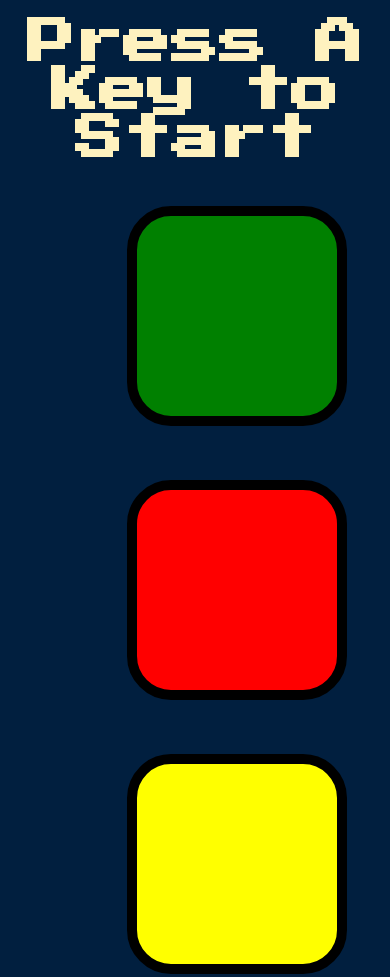
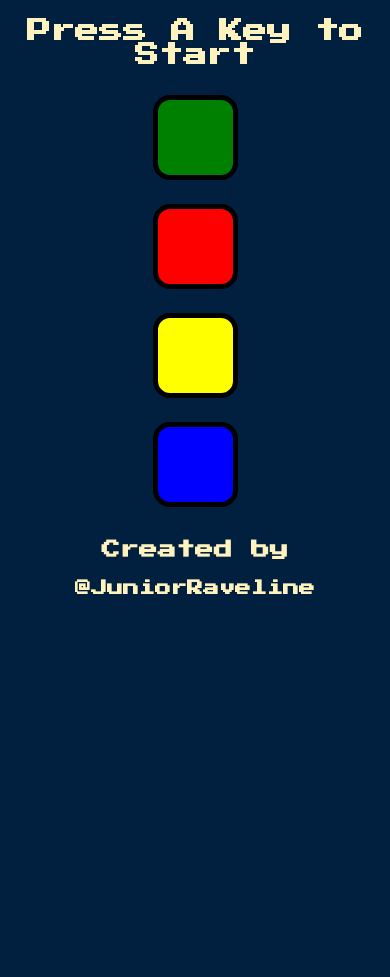
Before and after one commit to ravelinejunior/GeniusWebApp, a plain HTML site: page index.html in a window 390 px wide. Shown: the top 977 px of the page. After the commit the page ends 844 px from the top, so only its background shows below. Drawn offline with nearby package versions, Linux system fonts and the light colour scheme.

Commit message:
Changing the size of dices

```diff
--- a/css/style.css
+++ b/css/style.css
@@ -24,8 +24,8 @@ footer {
 .btn {
   margin: 25px;
   display: inline-block;
-  height: 200px;
-  width: 200px;
+  height: 100px;
+  width: 100px;
   border: 10px solid black;
   border-radius: 20%;
 }
@@ -55,3 +55,21 @@ footer {
   box-shadow: 0 0 20px white;
   background-color: grey;
 }
+
+@media (max-width: 725px) {
+  #level-title {
+    font-family: "Press Start 2P", cursive;
+    font-size: 1.5rem;
+    margin: 5%;
+    color: #fef2bf;
+  }
+
+  .btn {
+    margin: 10px;
+    display: inline-block;
+    height: 75px;
+    width: 75px;
+    border: 5px solid black;
+    border-radius: 20%;
+  }
+}
```
